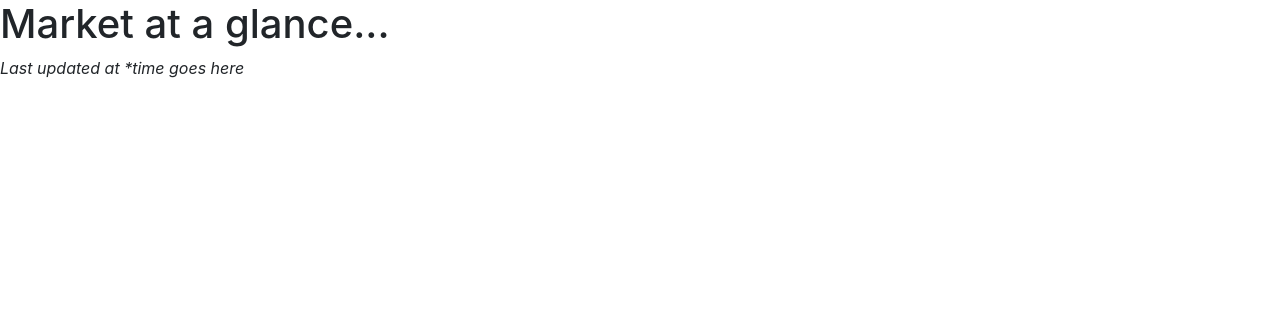
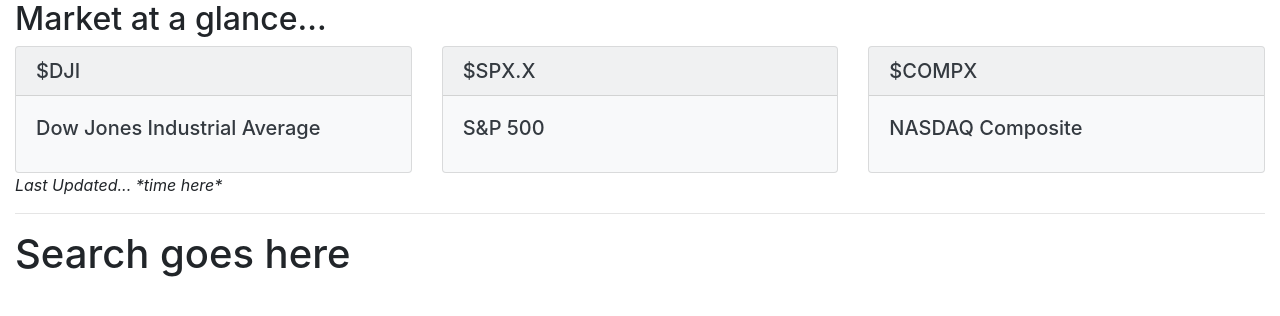
Before and after one commit to jschneider23/FullStackDemo, a Flask app: template frontend/templates/home.html in a window 1280 px wide. Shown: the part 56-372 px from the top of the page. Run offline with Flask 2, Linux system fonts and the light colour scheme; the template is opened without the code that fills it, so the values that code supplies are empty; some libraries are stand-ins or nearby versions.

Commit message:
First basic instance of implementing data pipeline from TD API to HTML Generator (raw text), which is then wrapped in a flask markup object, sent into template rendering as part of the context dictionary, and then displaying in an element.  In this case, index at a glance cards display necessary data with raw basic formatting

```diff
--- a/frontend/app.py
+++ b/frontend/app.py
@@ -1,12 +1,15 @@
 from flask import Flask, render_template
 from backend import stock_info, stock_chart, stock_movers, stock_options
+import html_generator as hg
 
 app = Flask(__name__)
 
 @app.route("/")
 def home():
-    data = stock_movers.getMovers("$DJI", "up", "percent")
-    return render_template("home.html", data = data)
+    context = {"DJI": hg.htmlIndexCard("$DJI"),
+               "SPXX": hg.htmlIndexCard("$SPX.X"),
+               "COMPX": hg.htmlIndexCard("$COMPX")}
+    return render_template("home.html", context = context)
 
 @app.route("/options")
 def options():
--- a/frontend/create_html.py
+++ /dev/null
@@ -1,2 +0,0 @@
-# File will have code that handles nearly all of the html formatting and
-# processing from backend API data to keep app.py as clutter-free as possible
--- a/frontend/templates/base_layout.html
+++ b/frontend/templates/base_layout.html
@@ -29,7 +29,7 @@
             </div>
         </nav>
     </div>
-    <div id="content">
+    <div id="content" class="container-fluid">
         {% block body %} {% endblock %}
     </div>
     <script src="https://code.jquery.com/jquery-3.3.1.slim.min.js" integrity="sha384-q8i/X+965DzO0rT7abK41JStQIAqVgRVzpbzo5smXKp4YfRvH+8abtTE1Pi6jizo" crossorigin="anonymous"></script>
--- a/frontend/templates/home.html
+++ b/frontend/templates/home.html
@@ -5,7 +5,37 @@
 {% endblock %}
 
 {% block body %}
-<h1>Market at a glance...</h1>
-<i>Last updated at *time goes here</i>
-{{ data }}
+<h2>Market at a glance...</h2>
+<div class="row">
+    <div class="col-sm-4">
+        <div class="card bg-light text-dark">
+            <h5 class="card-header">$DJI</h5>
+            <div class="card-body">
+                <h5 class="card-title">Dow Jones Industrial Average</h5>
+                <p class="card-text">{{context.DJI}}</p>
+            </div>
+        </div>
+    </div>
+    <div class="col-sm-4">
+        <div class="card bg-light text-dark">
+            <h5 class="card-header">$SPX.X</h5>
+            <div class="card-body">
+                <h5 class="card-title">S&P 500</h5>
+                <p class="card-text">{{context.SPXX}}</p>
+            </div>
+        </div>
+    </div>
+    <div class="col-sm-4">
+        <div class="card bg-light text-dark">
+            <h5 class="card-header">$COMPX</h5>
+            <div class="card-body">
+                <h5 class="card-title">NASDAQ Composite</h5>
+                <p class="card-text">{{context.COMPX}}</p>
+            </div>
+        </div>
+    </div>
+</div>
+<i id="test">Last Updated... *time here*</i>
+<hr>
+<h1>Search goes here</h1>
 {% endblock %}
```
Also changed, not shown: backend/bd_config.py (+9 -1 lines), backend/stock_info.py (+10 -4 lines), frontend/html_generator.py (added, +13 -0 lines).
